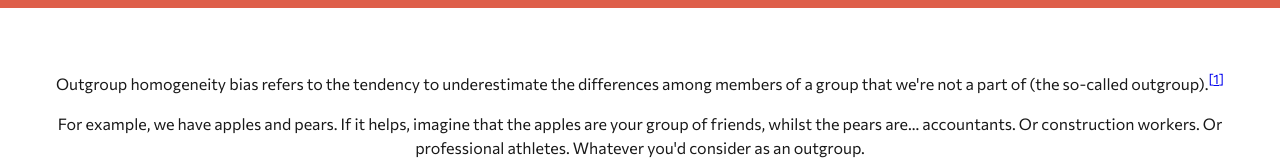
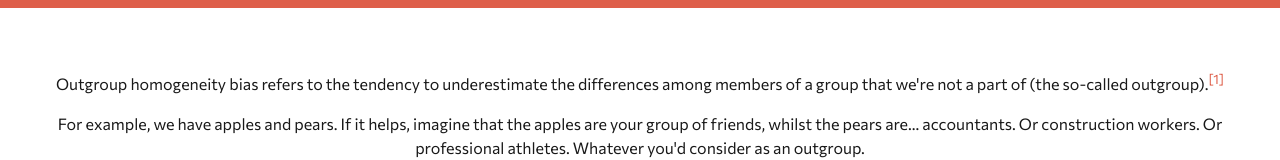
Before and after one commit to AxiDragon/outgroup-odyssey, a React (Create React App) app: page / in a window 1280 px wide. Shown: the part 327-487 px from the top of the page. Built offline with nearby package versions, Linux system fonts and the light colour scheme; a web font is replaced by a local one.

Commit message:
Implement SourceNote

```diff
--- a/src/components/Footnote.tsx
+++ /dev/null
@@ -1,9 +0,0 @@
-type Props = {
-	referenceId: number;
-}
-
-const Footnote = ({ referenceId: sourceId }: Props) => {
-	return <sup><a href={`#reference${sourceId}`}>[{sourceId}]</a></sup>;
-}
-
-export default Footnote;
--- /dev/null
+++ b/src/components/SourceNote.module.css
@@ -0,0 +1,11 @@
+.sourcePopup {
+	position: absolute;
+	display: flex;
+	top: 0;
+	left: 0;
+	z-index: 100;
+	background-color: white;
+	padding: 10px;
+	box-shadow: 0 0 10px var(--off-black);
+	transition: opacity 0.5s;
+}
--- /dev/null
+++ b/src/components/SourceNote.tsx
@@ -0,0 +1,69 @@
+import { CSSProperties, MouseEvent, useEffect, useRef, useState } from 'react';
+import styles from './SourceNote.module.css';
+
+type Props = {
+	referenceId: number;
+}
+
+const sources = [
+	"Sapolsky, Robert M. (2017). Behave: The Biology of Humans at Our Best and Worst. Penguin Press.",
+	"Rubin, M., Hewstone, M., Crisp, R. J., Voci, A., & Richards, Z. (2004). Gender out-group homogeneity: The roles of differential familiarity, gender differences, and group size. In V. Yzerbyt, C. M. Judd, & O. Corneille (Eds.), The psychology of group perception: Perceived variability, entitativity, and essentialism (pp. 203-220). New York: Psychology Press.",
+	"Ackerman, Joshua M., Jenessa R. Shapiro, Steven L. Neuberg, Douglas T. Kenrick, D. Vaughn Becker, Vladas Griskevicius, Jon K. Maner & Mark Schaller (2006). They all look the same to me (Unless they're angry): From out-group homogeneity to out-group heterogeneity. Psychological Science 17(10): 836-40.",
+	`Scott, Catherine (27 March 2023). "How HR Can Identify and Overcome Affinity Bias in Hiring and the Workplace". Academy to Innovate HR (AIHR). Retrieved 23 December 2024.`,
+	"Johnson, Kareem J. & Barbara L. Fredrickson (2005). 'We all look the same to me': Positive emotions eliminate the own-race bias in face recognition. Psychological Science16(11): 875-81",
+	"Nicky Case (for inspiration!)",
+]
+
+// const borderMargin = 10;
+const maxWidth = 500;
+
+const Sourcenote = ({ referenceId: sourceId }: Props) => {
+	const [show, setShow] = useState(false);
+	const [clickPosition, setClickPosition] = useState({ x: 0, y: 0 });
+	const source = sources[sourceId - 1];
+
+	useEffect(() => {
+		window.addEventListener('click', () => setShow(false));
+
+		return () => {
+			window.removeEventListener('click', () => setShow(false));
+		}
+	}, [show]);
+
+	const onPopupClick = () => {
+		navigator.clipboard.writeText(source);
+	}
+
+	const onClick = (event: MouseEvent<HTMLElement>) => {
+		setTimeout(() => {
+			setClickPosition({ x: event.clientX, y: event.clientY });
+			setShow(true);
+		}, 0); //let the click event finish before showing the popup, so that the click event doesn't close the popup
+	};
+
+	const getStyle = (): CSSProperties => {
+		const { innerWidth, scrollY } = window;
+
+		const onRight: boolean = clickPosition.x > innerWidth / 2;
+
+		return {
+			opacity: show ? 1 : 0,
+			pointerEvents: show ? 'auto' : 'none',
+			left: onRight ? Math.max(0, clickPosition.x - maxWidth) : clickPosition.x,
+			right: onRight ? innerWidth - clickPosition.x : Math.max(0, innerWidth - clickPosition.x - maxWidth),
+			top: clickPosition.y + scrollY,
+		};
+	}
+
+	return (
+		<>
+			<span className={styles.sourcePopup}
+				style={getStyle()}
+				onClick={onPopupClick}
+			>{source}</span>
+			<sup onClick={onClick} style={{ color: 'var(--apple)' }}>[{sourceId}]</sup>
+		</>
+	);
+}
+
+export default Sourcenote;
--- a/src/components/sections/CauseSection.tsx
+++ b/src/components/sections/CauseSection.tsx
@@ -1,5 +1,5 @@
 import MemoryGraphSlider from "@c/interactables/MemoryGraphSlider";
-import Footnote from "../Footnote";
+import Sourcenote from "../SourceNote";
 
 const CauseSection = () => {
 	return (
@@ -9,10 +9,10 @@ const CauseSection = () => {
 				<p>One might think that outgroup homogeneity bias exists simply because we don't interact much with outgroups,
 					and therefore don't know people from outgroups as well.
 					However, it is unsure if this is the main cause of the bias, as it still occurs in groups that
-					frequently interact with each other, like men and women.<Footnote referenceId={2} /></p>
+					frequently interact with each other, like men and women.<Sourcenote referenceId={2} /></p>
 				<p>A reason that has more consensus is that it's far easier on the brain to
 					think that an outgroup consists	of all the same sorts of people.
-					You don't have to remember as many things.<Footnote referenceId={3} /></p>
+					You don't have to remember as many things.<Sourcenote referenceId={3} /></p>
 				<p>Move the slider below to see how outgroup homogeneity bias affects how much you need to remember!</p>
 			</div>
 			<MemoryGraphSlider />
--- a/src/components/sections/EffectSection.tsx
+++ b/src/components/sections/EffectSection.tsx
@@ -1,4 +1,4 @@
-import Footnote from "../Footnote";
+import Sourcenote from "../SourceNote";
 import BiasFruitChart from "../interactables/BiasFruitChart";
 
 const EffectSection = () => {
@@ -9,7 +9,7 @@ const EffectSection = () => {
 				<p>It's true that your brain uses the bias to conserve memory space.
 					But, by doing this, it also generalizes people from outgroups.
 					A person from an outgroup becomes 'just another one of those'.</p>
-				<p>For example, in a job interview, outgroup homogeneity bias might make an interviewer perceive a candidate from an outgroup as less competent or friendly.<Footnote referenceId={4} /></p>
+				<p>For example, in a job interview, outgroup homogeneity bias might make an interviewer perceive a candidate from an outgroup as less competent or friendly.<Sourcenote referenceId={4} /></p>
 				<p>What if Gala was a recruiter, and needed to pick the friendliest candidate from a group consisting of apples and pears?</p>
 			</div>
 			<BiasFruitChart />
--- a/src/components/sections/SolutionSection.tsx
+++ b/src/components/sections/SolutionSection.tsx
@@ -1,4 +1,4 @@
-import Footnote from "../Footnote";
+import Sourcenote from "../SourceNote";
 import SolutionChart from "../interactables/SolutionChart";
 
 const SolutionSection = () => {
@@ -15,7 +15,7 @@ const SolutionSection = () => {
 					outgroup homogeneity bias? </p>
 				<p>One way is to find things that you have in common with people from outgroups. After all,
 					ingroups are based on things you have in common with other people - so, if you find something
-					you have in common with a person from an outgroup, you're creating a new ingroup!<Footnote referenceId={5} />
+					you have in common with a person from an outgroup, you're creating a new ingroup!<Sourcenote referenceId={5} />
 				</p>
 				<p>But, how do you find commonalities with every single person, ever?</p>
 				<p>Have a look at the graph below!</p>
--- a/src/components/sections/TopicSection.tsx
+++ b/src/components/sections/TopicSection.tsx
@@ -5,7 +5,7 @@ import galaAndPears from "@a/intro/pears.png";
 import judgeApples from "@a/intro/judge-apples.png";
 import judgePears from "@a/intro/judge-pears.png";
 
-import Footnote from "../Footnote";
+import Sourcenote from "../SourceNote";
 import FruitChart from "../interactables/FruitChart";
 import ClickableFruitChart from "../interactables/ClickableFruitChart";
 
@@ -16,7 +16,7 @@ const TopicSection = () => {
 			<div className="SectionText">
 				<p>Outgroup homogeneity bias refers to the tendency to underestimate
 					the differences among members of a group that we're not a part of (the so-called outgroup).
-					<Footnote referenceId={1} /> </p>
+					<Sourcenote referenceId={1} /> </p>
 				<p>For example, we have apples and pears. If it helps, imagine that the apples are your group of friends,
 					whilst the pears are... accountants. Or construction workers. Or professional athletes.
 					Whatever you'd consider as an outgroup.</p>
```
